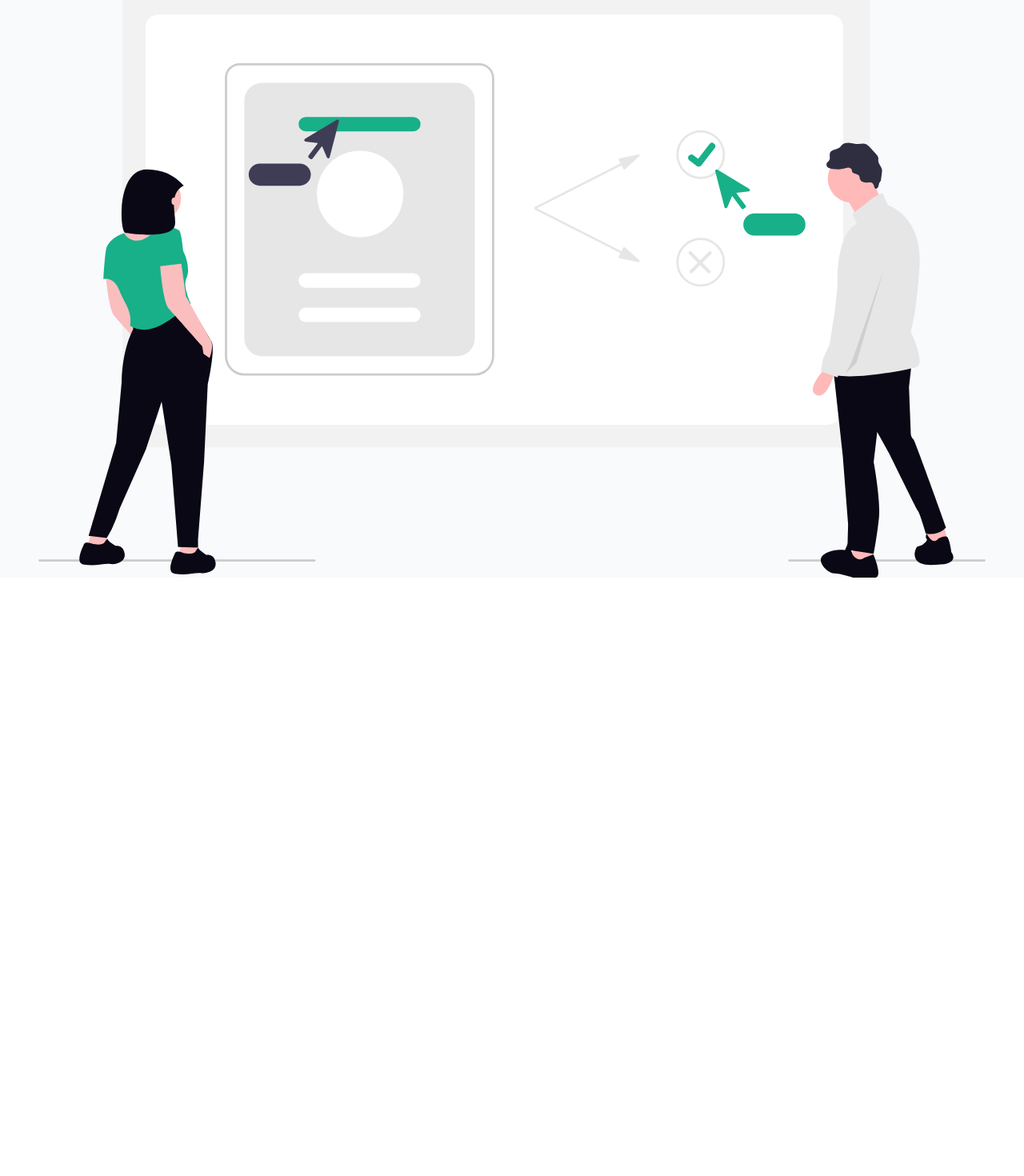
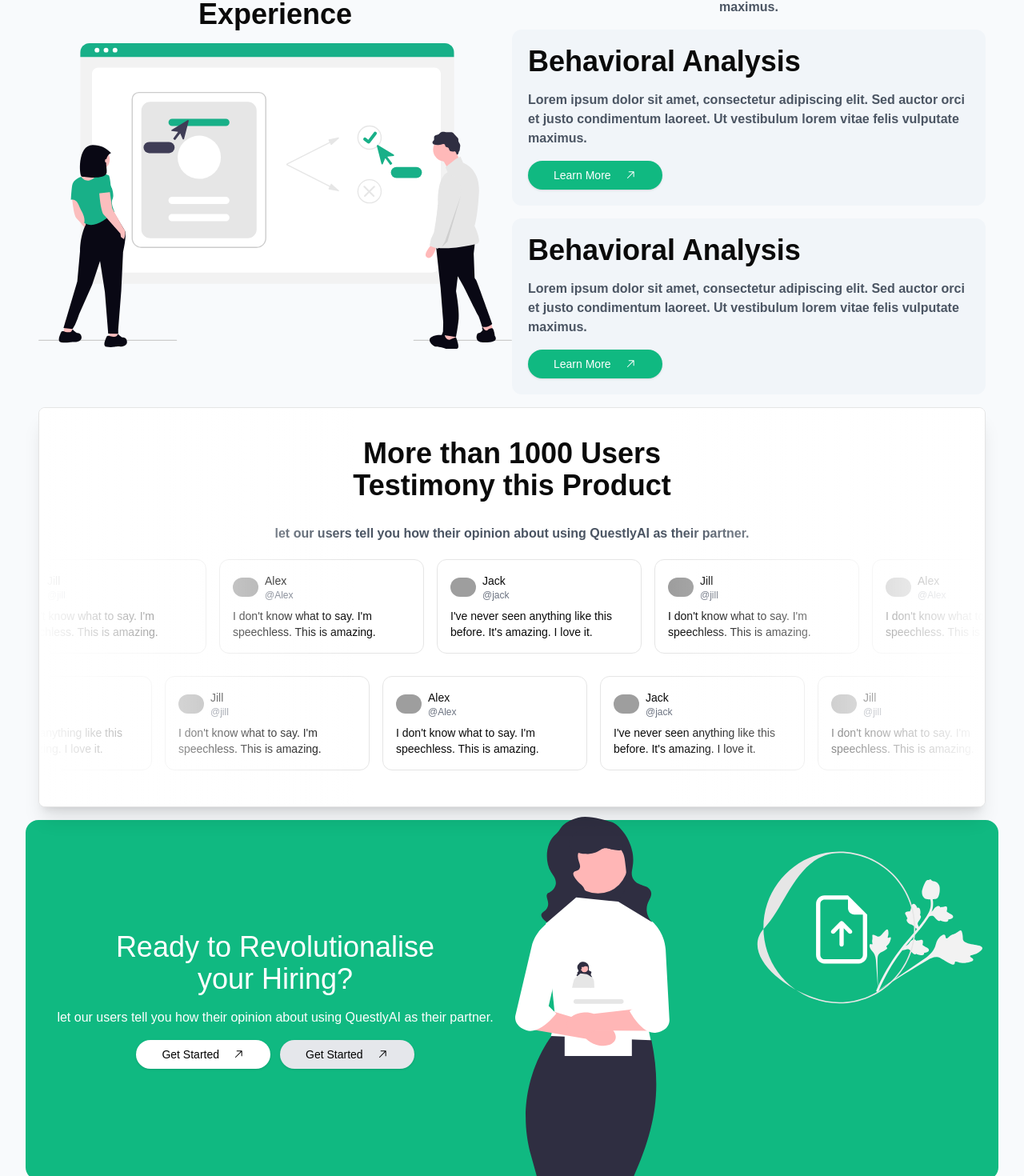
Before and after one commit to AbdullahMukadam/QuestlyAi, a Next.js app: page / in a window 1280 px wide. Shown: the part 2536-4006 px from the top of the page at 80% size. Before the commit the page ends 3258 px from the top, so only its background shows below. Built offline with nearby package versions, Linux system fonts and the light colour scheme; grey boxes are pictures that could not be loaded.

Commit message:
almost complted the landing page

```diff
--- a/src/app/components/landing-page/LandingPage.js
+++ b/src/app/components/landing-page/LandingPage.js
@@ -8,10 +8,24 @@ import Image from 'next/image';
 import HeroVideoDialog from '@/components/ui/hero-video-dialog';
 import { BookmarkCheck, CircleUserRound, Database, LockKeyhole } from 'lucide-react';
 import { LucideUser, LucideLink2, LucideBox, LucideTreeDeciduous } from 'lucide-react';
+import { Marquee } from '@/components/magicui/marquee';
+
+const ReviewCard = ({ img, name, username, body }) => (
+  <figure className="relative w-64 cursor-pointer overflow-hidden rounded-xl border p-4 bg-white dark:bg-gray-800">
+    <div className="flex items-center gap-2">
+      <img className="rounded-full" width="32" height="32" alt="" src={img || "/placeholder.svg"} />
+      <div>
+        <figcaption className="text-sm font-medium">{name}</figcaption>
+        <p className="text-xs text-gray-500 dark:text-gray-400">{username}</p>
+      </div>
+    </div>
+    <blockquote className="mt-2 text-sm">{body}</blockquote>
+  </figure>
+)
 
 function LandingPage() {
   const [loading, setloading] = useState(true);
-  const [hoveredIndex, setHoveredIndex] = useState(null);
+  const [hoveredIndex, setHoveredIndex] = useState(0);
 
   const handleMouseEnter = (index) => {
     setHoveredIndex(index);
@@ -31,6 +45,28 @@ function LandingPage() {
   if (loading) {
     return <SkeletonLoader />;
   }
+
+  const reviews = [
+    {
+      name: "Jack",
+      username: "@jack",
+      body: "I've never seen anything like this before. It's amazing. I love it.",
+      img: "https://avatar.vercel.sh/jack",
+    },
+    {
+      name: "Jill",
+      username: "@jill",
+      body: "I don't know what to say. I'm speechless. This is amazing.",
+      img: "https://avatar.vercel.sh/jill",
+    },
+    {
+      name: "Alex",
+      username: "@Alex",
+      body: "I don't know what to say. I'm speechless. This is amazing.",
+      img: "https://avatar.vercel.sh/jill",
+    },
+    // ... add more reviews as needed
+  ]
 
   const data = [
     {
@@ -208,8 +244,8 @@ function LandingPage() {
       </section>
 
       {/* Features Image Section */}
-      <section className="w-full mt-8 px-4">
-        <div className="w-full flex flex-col items-center gap-4">
+      <section className="w-full mt-8 px-4 md:flex items-center justify-between">
+        <div className="w-full flex flex-col items-center gap-4 text-center">
           <h3 className="text-2xl font-bold md:text-4xl">Powerful Features for Enhanced Experience</h3>
           <Image
             width={600}
@@ -220,7 +256,72 @@ function LandingPage() {
             loading="lazy"
           />
         </div>
+        <div className='hidden md:flex w-full flex-col items-center gap-4 pt-8'>
+          <p className='text-gray-600 md:hidden lg:block text-[10px] md:text-base text-center font-bold mt-2 md:mt-4'>Lorem ipsum dolor sit amet, consectetur adipiscing elit. Sed auctor orci et justo condimentum laoreet. Ut vestibulum lorem vitae felis vulputate maximus.</p>
+          <div className='w-full bg-slate-100 rounded-xl p-5'>
+            <h3 className='text-2xl font-bold md:text-4xl'>Behavioral Analysis</h3>
+            <p className='text-gray-600 text-sm md:text-base font-bold mt-2 md:mt-4'>Lorem ipsum dolor sit amet, consectetur adipiscing elit. Sed auctor orci et justo condimentum laoreet. Ut vestibulum lorem vitae felis vulputate maximus.</p>
+            <Button className="mt-4 px-6 py-2 md:px-8 md:py-3 rounded-full bg-emerald-500 text-white hover:bg-emerald-700">
+              Learn More <GoArrowUpRight className="inline ml-2 text-white" />
+            </Button>
+          </div>
+          <div className='w-full bg-slate-100 rounded-xl p-5'>
+            <h3 className='text-2xl font-bold md:text-4xl'>Behavioral Analysis</h3>
+            <p className='text-gray-600 text-sm md:text-base font-bold mt-2 md:mt-4'>Lorem ipsum dolor sit amet, consectetur adipiscing elit. Sed auctor orci et justo condimentum laoreet. Ut vestibulum lorem vitae felis vulputate maximus.</p>
+            <Button className="mt-4 px-6 py-2 md:px-8 md:py-3 rounded-full bg-emerald-500 text-white hover:bg-emerald-700">
+              Learn More <GoArrowUpRight className="inline ml-2 text-white" />
+            </Button>
+          </div>
+        </div>
       </section>
+
+      <section className='w-full mt-4 px-4'>
+        <div className="relative flex h-[500px] w-full flex-col items-center justify-center gap-3 overflow-hidden rounded-lg border bg-background md:shadow-xl">
+          <h3 className='text-2xl font-bold text-center md:text-4xl'>More than 1000 Users <br /> Testimony this Product</h3>
+          <p className='text-gray-600 text-sm text-center md:text-base font-bold mt-2 md:mt-4'>let our users tell you how their opinion about using QuestlyAI as their partner.</p>
+          <Marquee pauseOnHover className="[--duration:20s]">
+            {reviews.map((review) => (
+              <ReviewCard key={review.username} {...review} />
+            ))}
+          </Marquee>
+          <Marquee reverse pauseOnHover className="[--duration:20s]">
+            {reviews.map((review) => (
+              <ReviewCard key={review.username} {...review} />
+            ))}
+          </Marquee>
+          <div className="pointer-events-none absolute inset-y-0 left-0 w-[20%] md:w-1/3 bg-gradient-to-r from-white dark:from-background"></div>
+          <div className="pointer-events-none absolute inset-y-0 right-0 w-[20%] md:w-1/3 bg-gradient-to-l from-white dark:from-background"></div>
+        </div>
+      </section>
+      <section className='w-full md:h-[450px] mt-4 px-4 flex items-center justify-between bg-emerald-500 rounded-2xl'>
+        <div className='w-full p-1'>
+          <h3 className='text-xl text-white text-center md:text-4xl'>Ready to Revolutionalise <br /> your Hiring?</h3>
+          <p className='text-white hidden md:block text-sm text-center md:text-base mt-2 md:mt-4'>let our users tell you how their opinion about using QuestlyAI as their partner.</p>
+          <div className='w-full flex items-center justify-center gap-3'>
+            <Button className="mt-4 px-6 py-2 md:px-8 md:py-3 rounded-full bg-white text-black hover:bg-gray-50">
+              Get Started <GoArrowUpRight className="inline ml-2 text-black" />
+            </Button>
+            <Button className="mt-4 hidden md:flex px-6 py-2 md:px-8 md:py-3 rounded-full bg-gray-200 text-black hover:bg-gray-50">
+              Get Started <GoArrowUpRight className="inline ml-2 text-black" />
+            </Button>
+          </div>
+        </div>
+        <div className='w-full p-1 overflow-hidden'>
+          <Image
+            width={600}
+            height={400}
+            src="/lady.svg"
+            alt="Features"
+            className="w-full h-auto"
+            loading="lazy"
+            objectFit='contain'
+
+          />
+        </div>
+      </section>
+      <footer className='w-full'>
+
+      </footer>
     </div>
   );
 }
--- /dev/null
+++ b/src/components/magicui/marquee.jsx
@@ -0,0 +1,39 @@
+import { cn } from "@/lib/utils";
+
+export function Marquee({
+  className,
+  reverse = false,
+  pauseOnHover = false,
+  children,
+  vertical = false,
+  repeat = 4,
+  ...props
+}) {
+  return (
+    (<div
+      {...props}
+      className={cn(
+        "group flex overflow-hidden p-2 [--duration:40s] [--gap:1rem] [gap:var(--gap)]",
+        {
+          "flex-row": !vertical,
+          "flex-col": vertical,
+        },
+        className
+      )}>
+      {Array(repeat)
+        .fill(0)
+        .map((_, i) => (
+          <div
+            key={i}
+            className={cn("flex shrink-0 justify-around [gap:var(--gap)]", {
+              "animate-marquee flex-row": !vertical,
+              "animate-marquee-vertical flex-col": vertical,
+              "group-hover:[animation-play-state:paused]": pauseOnHover,
+              "[animation-direction:reverse]": reverse,
+            })}>
+            {children}
+          </div>
+        ))}
+    </div>)
+  );
+}
--- a/tailwind.config.mjs
+++ b/tailwind.config.mjs
@@ -54,6 +54,28 @@ export default {
   			lg: 'var(--radius)',
   			md: 'calc(var(--radius) - 2px)',
   			sm: 'calc(var(--radius) - 4px)'
+  		},
+  		keyframes: {
+  			marquee: {
+  				from: {
+  					transform: 'translateX(0)'
+  				},
+  				to: {
+  					transform: 'translateX(calc(-100% - var(--gap)))'
+  				}
+  			},
+  			'marquee-vertical': {
+  				from: {
+  					transform: 'translateY(0)'
+  				},
+  				to: {
+  					transform: 'translateY(calc(-100% - var(--gap)))'
+  				}
+  			}
+  		},
+  		animation: {
+  			marquee: 'marquee var(--duration) infinite linear',
+  			'marquee-vertical': 'marquee-vertical var(--duration) linear infinite'
   		}
   	}
   },
```
Also changed, not shown: public/lady.svg (added).
